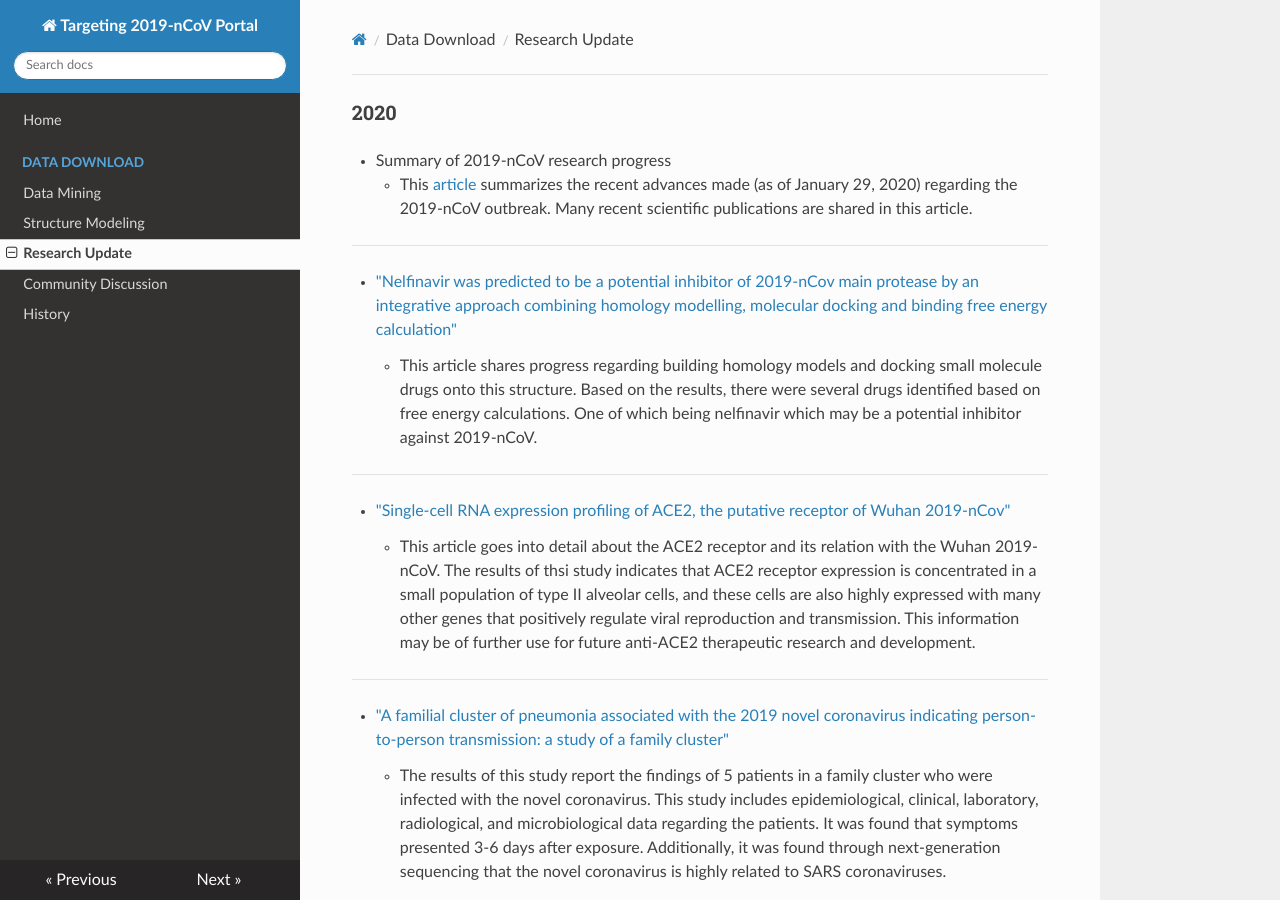
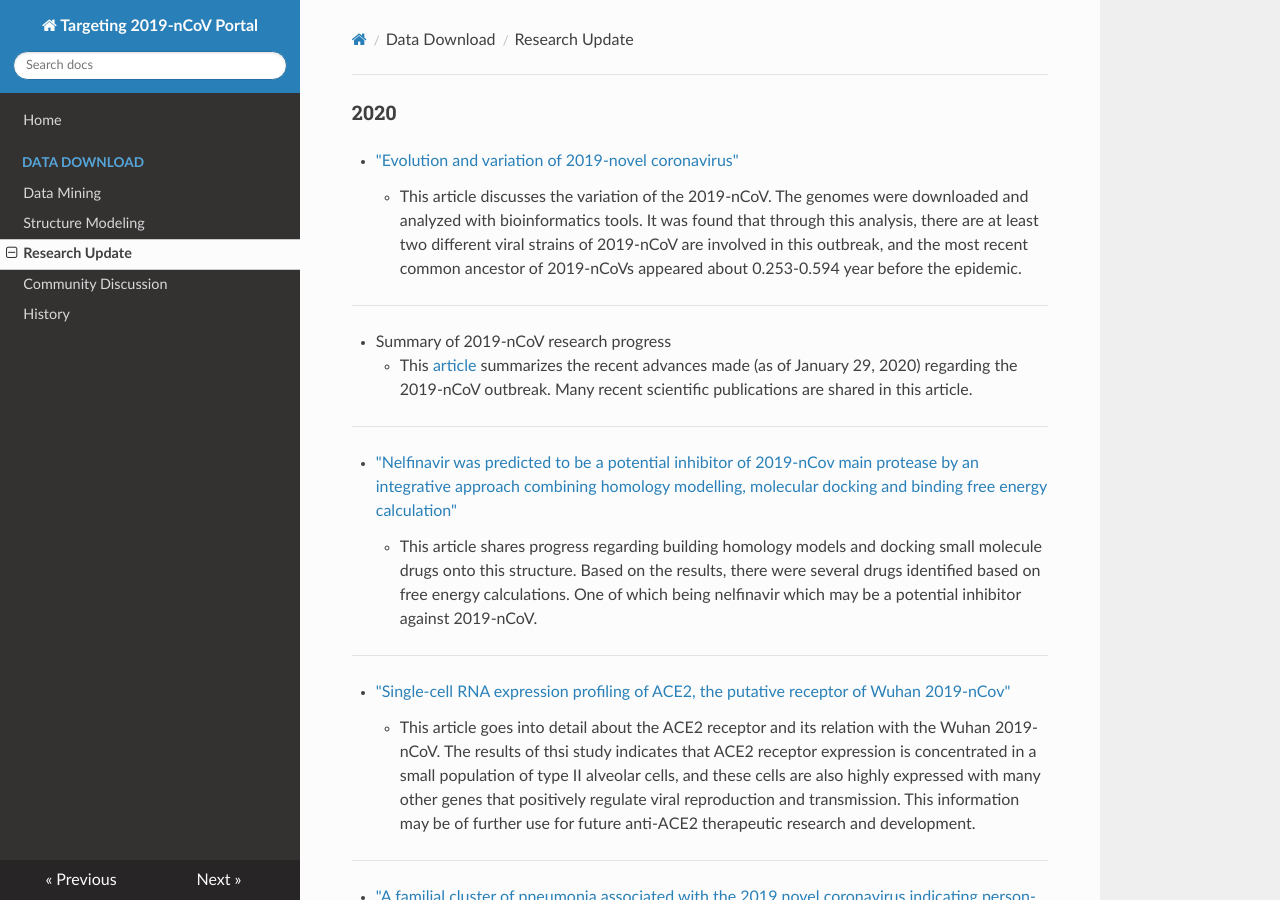
Before and after one commit to GHDDI-AILab/Targeting2019-nCoV, an MkDocs documentation site: the page built from docs/research_progress.md, in a window 1280 px wide and 900 px high. Built offline with MkDocs 1.6.1, drawn with Linux system fonts in a browser that asks for light colours; nearby versions of some CDN libraries.

Commit message:
Update research_progress.md

```diff
--- a/docs/research_progress.md
+++ b/docs/research_progress.md
@@ -1,4 +1,9 @@
 ### 2020
+
+ * ["Evolution and variation of 2019-novel coronavirus"](http://ghddiai.oss-cn-zhangjiakou.aliyuncs.com/file/file_evncov.pdf)
+    * This article discusses the variation of the 2019-nCoV. The genomes were downloaded and analyzed with bioinformatics tools. It was found that through this analysis, there are at least two different viral strains of 2019-nCoV are involved in this outbreak, and the most recent common ancestor of 2019-nCoVs appeared about 0.253-0.594 year before the epidemic.
+
+---
 
  * Summary of 2019-nCoV research progress
     * This [article](https://mp.weixin.qq.com/s/bYd1y9f_Rif7N9VhmlZTTQ) summarizes the recent advances made (as of January 29, 2020) regarding the 2019-nCoV outbreak. Many recent scientific publications are shared in this article.
```
